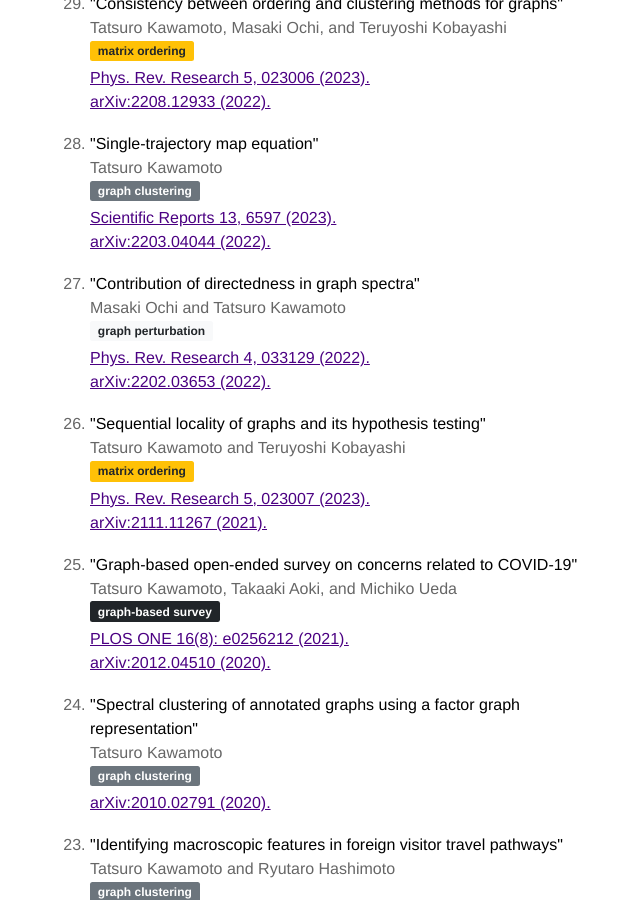
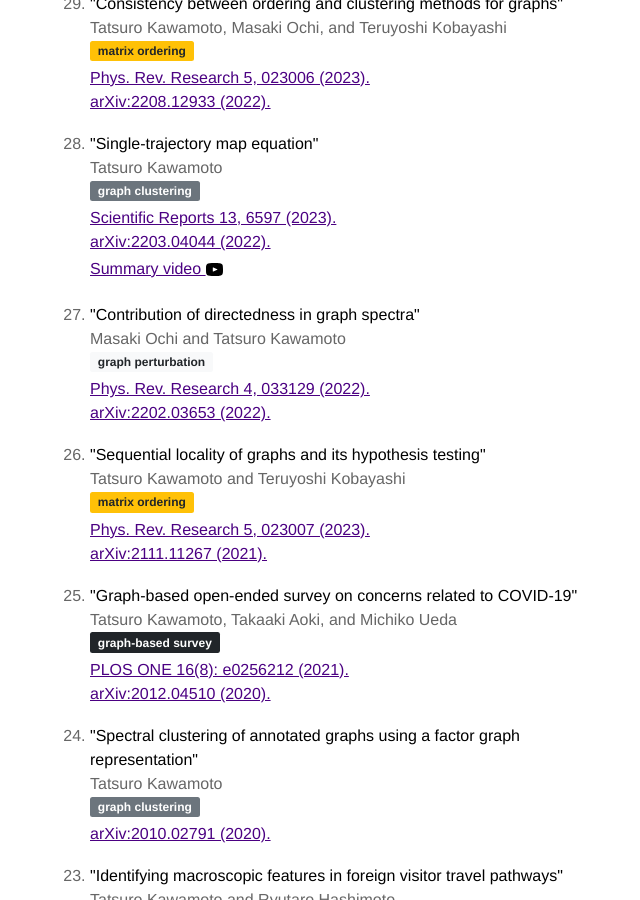
Before and after one commit to tatsuro-kawamoto-jp/tatsuro-kawamoto-jp.github.io, a Jekyll site: the page built from index.html, in a window 1280 px wide and 900 px high, scrolled down 849 px. Shown: the whole window, without its empty margins (290-930 px from the left). Built offline with Jekyll 4.4.1, drawn with Linux system fonts in a browser that asks for light colours.

Commit message:
Update index.html

```diff
--- a/index.html
+++ b/index.html
@@ -42,7 +42,11 @@
       <span class="badge bg-secondary me-2">graph clustering</span>
     </h4>
     <a href="https://www.nature.com/articles/s41598-023-33880-y" target="_blank">Scientific Reports 13, 6597 (2023).</a><br />
-    <a href="https://arxiv.org/abs/2203.04044" target="_blank">arXiv:2203.04044 (2022).</a>
+    <a href="https://arxiv.org/abs/2203.04044" target="_blank">arXiv:2203.04044 (2022).</a><br />
+    <a class="link" data-title="https://www.youtube.com/watch?v=q7wvVRAvgNA" href="https://www.youtube.com/watch?v=q7wvVRAvgNA" target="_blank">
+        Summary video
+        <svg class="icon icon-youtube"><use xlink:href="#icon-youtube"></use></svg>
+    </a>
   </li>
   <br />
   <li>
```
